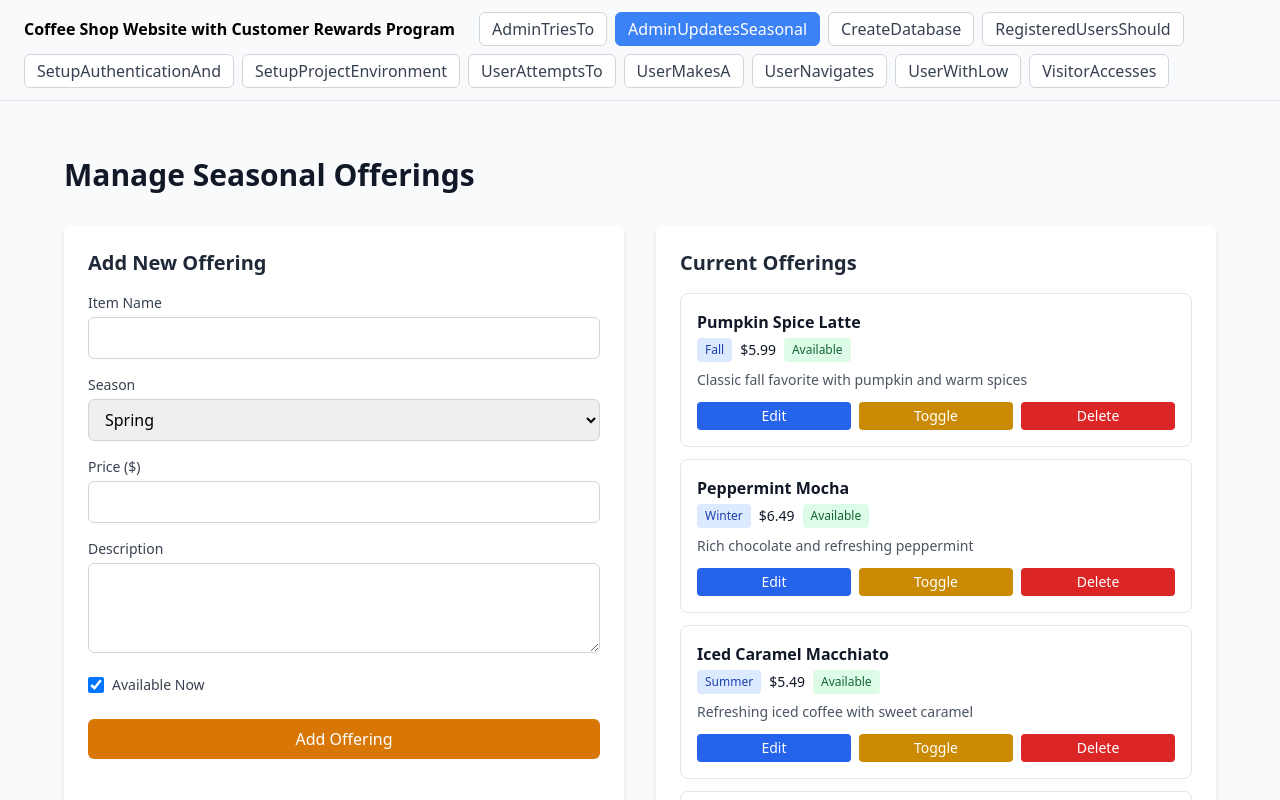
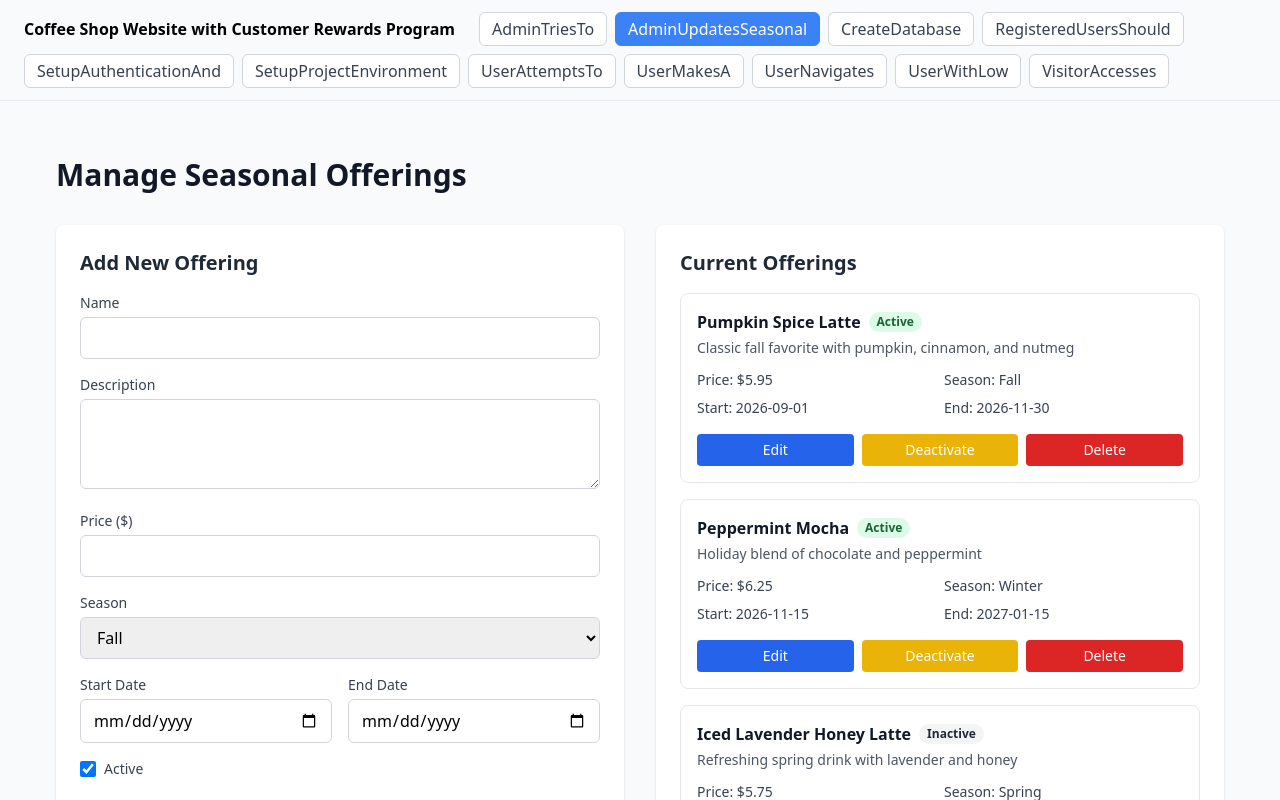
Before and after one commit to dhannan12/pilot-dev-test, a React (Vite) app: page / in a window 1280 px wide. Both pictures are taken after a click on the button "AdminUpdatesSeasonal". Shown: the top 800 px of the page. Built offline with nearby package versions, Linux system fonts and the light colour scheme.

Commit message:
feat: SCRUM-1156 — AdminUpdatesSeasonal

```diff
--- a/src/components/AdminUpdatesSeasonal.tsx
+++ b/src/components/AdminUpdatesSeasonal.tsx
@@ -1,7 +1,7 @@
 /**
- * AdminUpdatesSeasonal — Admin interface for managing seasonal coffee shop offerings
+ * AdminUpdatesSeasonal — Admin panel for managing seasonal coffee shop offerings
  *
- * Features: add/edit seasonal items, toggle availability, delete offerings, season-based categorization, price management
+ * Features: view seasonal items, add/edit offerings, set availability dates, toggle active status, delete items
  *
  * Ticket: SCRUM-1156 | Branch: proto/SCRUM-1151
  */
@@ -11,112 +11,129 @@ import React, { useState } from 'react'
 interface SeasonalOffering {
   id: number
   name: string
+  description: string
+  price: number
   season: string
-  price: number
-  description: string
-  available: boolean
+  startDate: string
+  endDate: string
+  isActive: boolean
 }
 
-const mockSeasonalOfferings: SeasonalOffering[] = [
+const MOCK_SEASONAL_OFFERINGS: SeasonalOffering[] = [
   {
     id: 1,
     name: 'Pumpkin Spice Latte',
+    description: 'Classic fall favorite with pumpkin, cinnamon, and nutmeg',
+    price: 5.95,
     season: 'Fall',
-    price: 5.99,
-    description: 'Classic fall favorite with pumpkin and warm spices',
-    available: true
+    startDate: '2026-09-01',
+    endDate: '2026-11-30',
+    isActive: true,
   },
   {
     id: 2,
     name: 'Peppermint Mocha',
+    description: 'Holiday blend of chocolate and peppermint',
+    price: 6.25,
     season: 'Winter',
-    price: 6.49,
-    description: 'Rich chocolate and refreshing peppermint',
-    available: true
+    startDate: '2026-11-15',
+    endDate: '2027-01-15',
+    isActive: true,
   },
   {
     id: 3,
-    name: 'Iced Caramel Macchiato',
-    season: 'Summer',
-    price: 5.49,
-    description: 'Refreshing iced coffee with sweet caramel',
-    available: true
+    name: 'Iced Lavender Honey Latte',
+    description: 'Refreshing spring drink with lavender and honey',
+    price: 5.75,
+    season: 'Spring',
+    startDate: '2027-03-01',
+    endDate: '2027-05-31',
+    isActive: false,
   },
   {
     id: 4,
-    name: 'Cherry Blossom Tea',
-    season: 'Spring',
-    price: 4.99,
-    description: 'Delicate floral tea celebrating spring',
-    available: false
+    name: 'Strawberry Açaí Refresher',
+    description: 'Light and fruity summer beverage',
+    price: 4.95,
+    season: 'Summer',
+    startDate: '2027-06-01',
+    endDate: '2027-08-31',
+    isActive: false,
   },
   {
     id: 5,
+    name: 'Maple Pecan Latte',
+    description: 'Warm autumn flavors of maple syrup and toasted pecans',
+    price: 6.50,
+    season: 'Fall',
+    startDate: '2026-09-15',
+    endDate: '2026-11-15',
+    isActive: true,
+  },
+  {
+    id: 6,
     name: 'Gingerbread Latte',
+    description: 'Holiday spice blend with ginger and molasses',
+    price: 5.95,
     season: 'Winter',
-    price: 6.29,
-    description: 'Warm ginger and molasses with espresso',
-    available: true
-  }
+    startDate: '2026-12-01',
+    endDate: '2027-01-31',
+    isActive: true,
+  },
 ]
 
 export default function AdminUpdatesSeasonal() {
-  const [offerings, setOfferings] = useState<SeasonalOffering[]>(mockSeasonalOfferings)
+  const [offerings, setOfferings] = useState<SeasonalOffering[]>(MOCK_SEASONAL_OFFERINGS)
   const [editingId, setEditingId] = useState<number | null>(null)
-  const [formData, setFormData] = useState({
+  const [formData, setFormData] = useState<Partial<SeasonalOffering>>({
     name: '',
-    season: 'Spring',
-    price: '',
     description: '',
-    available: true
+    price: 0,
+    season: 'Fall',
+    startDate: '',
+    endDate: '',
+    isActive: true,
   })
 
-  const handleInputChange = (e: React.ChangeEvent<HTMLInputElement | HTMLSelectElement | HTMLTextAreaElement>) => {
-    const { name, value } = e.target
+  const handleInputChange = (e: React.ChangeEvent<HTMLInputElement | HTMLTextAreaElement | HTMLSelectElement>) => {
+    const { name, value, type } = e.target
     setFormData(prev => ({
       ...prev,
-      [name]: value
+      [name]: type === 'number' ? parseFloat(value) : value,
     }))
   }
 
-  const handleAvailableChange = (e: React.ChangeEvent<HTMLInputElement>) => {
+  const handleCheckboxChange = (e: React.ChangeEvent<HTMLInputElement>) => {
     setFormData(prev => ({
       ...prev,
-      available: e.target.checked
+      isActive: e.target.checked,
     }))
   }
 
   const handleSubmit = (e: React.FormEvent) => {
     e.preventDefault()
 
-    if (!formData.name || !formData.price || !formData.description) {
-      return
-    }
-
     if (editingId !== null) {
       // Update existing offering
-      setOfferings(prev => prev.map(offering =>
-        offering.id === editingId
-          ? {
-              ...offering,
-              name: formData.name,
-              season: formData.season,
-              price: parseFloat(formData.price),
-              description: formData.description,
-              available: formData.available
-            }
-          : offering
-      ))
+      setOfferings(prev =>
+        prev.map(item =>
+          item.id === editingId
+            ? { ...item, ...formData } as SeasonalOffering
+            : item
+        )
+      )
       setEditingId(null)
     } else {
       // Add new offering
       const newOffering: SeasonalOffering = {
         id: Math.max(...offerings.map(o => o.id), 0) + 1,
-        name: formData.name,
-        season: formData.season,
-        price: parseFloat(formData.price),
-        description: formData.description,
-        available: formData.available
+        name: formData.name || '',
+        description: formData.description || '',
+        price: formData.price || 0,
+        season: formData.season || 'Fall',
+        startDate: formData.startDate || '',
+        endDate: formData.endDate || '',
+        isActive: formData.isActive ?? true,
       }
       setOfferings(prev => [...prev, newOffering])
     }
@@ -124,71 +141,115 @@ export default function AdminUpdatesSeasonal() {
     // Reset form
     setFormData({
       name: '',
-      season: 'Spring',
-      price: '',
       description: '',
-      available: true
+      price: 0,
+      season: 'Fall',
+      startDate: '',
+      endDate: '',
+      isActive: true,
     })
   }
 
   const handleEdit = (offering: SeasonalOffering) => {
     setEditingId(offering.id)
+    setFormData(offering)
+  }
+
+  const handleDelete = (id: number) => {
+    setOfferings(prev => prev.filter(item => item.id !== id))
+    if (editingId === id) {
+      setEditingId(null)
       setFormData({
-      name: offering.name,
-      season: offering.season,
-      price: offering.price.toString(),
-      description: offering.description,
-      available: offering.available
+        name: '',
+        description: '',
+        price: 0,
+        season: 'Fall',
+        startDate: '',
+        endDate: '',
+        isActive: true,
+      })
+    }
+  }
+
+  const handleCancel = () => {
+    setEditingId(null)
+    setFormData({
+      name: '',
+      description: '',
+      price: 0,
+      season: 'Fall',
+      startDate: '',
+      endDate: '',
+      isActive: true,
     })
   }
 
-  const handleDelete = (id: number) => {
-    setOfferings(prev => prev.filter(offering => offering.id !== id))
-  }
-
-  const handleCancelEdit = () => {
-    setEditingId(null)
-    setFormData({
-      name: '',
-      season: 'Spring',
-      price: '',
-      description: '',
-      available: true
-    })
-  }
-
-  const toggleAvailability = (id: number) => {
-    setOfferings(prev => prev.map(offering =>
-      offering.id === id
-        ? { ...offering, available: !offering.available }
-        : offering
-    ))
+  const toggleActive = (id: number) => {
+    setOfferings(prev =>
+      prev.map(item =>
+        item.id === id ? { ...item, isActive: !item.isActive } : item
+      )
+    )
   }
 
   return (
     <div data-testid="adminupdatesseasonal" className="min-h-screen bg-gray-50 p-8">
-      <div className="max-w-6xl mx-auto">
+      <div className="max-w-7xl mx-auto">
         <h1 className="text-3xl font-bold text-gray-900 mb-8">Manage Seasonal Offerings</h1>
 
         <div className="grid grid-cols-1 lg:grid-cols-2 gap-8">
           {/* Form Section */}
-          <div className="bg-white rounded-lg shadow-md p-6">
+          <div className="bg-white rounded-lg shadow p-6">
             <h2 className="text-xl font-semibold text-gray-800 mb-4">
               {editingId !== null ? 'Edit Offering' : 'Add New Offering'}
             </h2>
+
             <form onSubmit={handleSubmit} className="space-y-4">
               <div>
                 <label htmlFor="name" className="block text-sm font-medium text-gray-700 mb-1">
-                  Item Name
+                  Name
                 </label>
                 <input
-                  type="text"
                   id="name"
                   name="name"
+                  type="text"
                   data-testid="adminupdatesseasonal-name"
-                  value={formData.name}
+                  value={formData.name || ''}
                   onChange={handleInputChange}
-                  className="w-full px-3 py-2 border border-gray-300 rounded-md focus:outline-none focus:ring-2 focus:ring-amber-500"
+                  className="w-full px-3 py-2 border border-gray-300 rounded-md focus:outline-none focus:ring-2 focus:ring-blue-500"
+                  required
+                />
+              </div>
+
+              <div>
+                <label htmlFor="description" className="block text-sm font-medium text-gray-700 mb-1">
+                  Description
+                </label>
+                <textarea
+                  id="description"
+                  name="description"
+                  data-testid="adminupdatesseasonal-description"
+                  value={formData.description || ''}
+                  onChange={handleInputChange}
+                  rows={3}
+                  className="w-full px-3 py-2 border border-gray-300 rounded-md focus:outline-none focus:ring-2 focus:ring-blue-500"
+                  required
+                />
+              </div>
+
+              <div>
+                <label htmlFor="price" className="block text-sm font-medium text-gray-700 mb-1">
+                  Price ($)
+                </label>
+                <input
+                  id="price"
+                  name="price"
+                  type="number"
+                  step="0.01"
+                  data-testid="adminupdatesseasonal-price"
+                  value={formData.price || ''}
+                  onChange={handleInputChange}
+                  className="w-full px-3 py-2 border border-gray-300 rounded-md focus:outline-none focus:ring-2 focus:ring-blue-500"
                   required
                 />
               </div>
@@ -201,9 +262,10 @@ export default function AdminUpdatesSeasonal() {
                   id="season"
                   name="season"
                   data-testid="adminupdatesseasonal-season"
-                  value={formData.season}
+                  value={formData.season || 'Fall'}
                   onChange={handleInputChange}
-                  className="w-full px-3 py-2 border border-gray-300 rounded-md focus:outline-none focus:ring-2 focus:ring-amber-500"
+                  className="w-full px-3 py-2 border border-gray-300 rounded-md focus:outline-none focus:ring-2 focus:ring-blue-500"
+                  required
                 >
                   <option value="Spring">Spring</option>
                   <option value="Summer">Summer</option>
@@ -212,69 +274,70 @@ export default function AdminUpdatesSeasonal() {
                 </select>
               </div>
 
+              <div className="grid grid-cols-2 gap-4">
                 <div>
-                <label htmlFor="price" className="block text-sm font-medium text-gray-700 mb-1">
-                  Price ($)
+                  <label htmlFor="startDate" className="block text-sm font-medium text-gray-700 mb-1">
+                    Start Date
                   </label>
                   <input
-                  type="number"
-                  id="price"
-                  name="price"
-                  data-testid="adminupdatesseasonal-price"
-                  value={formData.price}
+                    id="startDate"
+                    name="startDate"
+                    type="date"
+                    data-testid="adminupdatesseasonal-startdate"
+                    value={formData.startDate || ''}
                     onChange={handleInputChange}
-                  step="0.01"
-                  min="0"
-                  className="w-full px-3 py-2 border border-gray-300 rounded-md focus:outline-none focus:ring-2 focus:ring-amber-500"
+                    className="w-full px-3 py-2 border border-gray-300 rounded-md focus:outline-none focus:ring-2 focus:ring-blue-500"
                     required
                   />
                 </div>
 
                 <div>
-                <label htmlFor="description" className="block text-sm font-medium text-gray-700 mb-1">
-                  Description
+                  <label htmlFor="endDate" className="block text-sm font-medium text-gray-700 mb-1">
+                    End Date
                   </label>
-                <textarea
-                  id="description"
-                  name="description"
-                  data-testid="adminupdatesseasonal-description"
-                  value={formData.description}
+                  <input
+                    id="endDate"
+                    name="endDate"
+                    type="date"
+                    data-testid="adminupdatesseasonal-enddate"
+                    value={formData.endDate || ''}
                     onChange={handleInputChange}
-                  rows={3}
-                  className="w-full px-3 py-2 border border-gray-300 rounded-md focus:outline-none focus:ring-2 focus:ring-amber-500"
+                    className="w-full px-3 py-2 border border-gray-300 rounded-md focus:outline-none focus:ring-2 focus:ring-blue-500"
                     required
                   />
+                </div>
               </div>
 
               <div className="flex items-center">
                 <input
+                  id="isActive"
+                  name="isActive"
                   type="checkbox"
-                  id="available"
-                  name="available"
-                  data-testid="adminupdatesseasonal-available"
-                  checked={formData.available}
-                  onChange={handleAvailableChange}
-                  className="w-4 h-4 text-amber-600 border-gray-300 rounded focus:ring-amber-500"
+                  data-testid="adminupdatesseasonal-isactive"
+                  checked={formData.isActive ?? true}
+                  onChange={handleCheckboxChange}
+                  className="h-4 w-4 text-blue-600 border-gray-300 rounded focus:ring-blue-500"
                 />
-                <label htmlFor="available" className="ml-2 text-sm font-medium text-gray-700">
-                  Available Now
+                <label htmlFor="isActive" className="ml-2 block text-sm text-gray-700">
+                  Active
                 </label>
               </div>
 
-              <div className="flex gap-2 pt-2">
+              <div className="flex gap-3 pt-2">
                 <button
                   type="submit"
                   data-testid="adminupdatesseasonal-submit"
-                  className="flex-1 bg-amber-600 text-white px-4 py-2 rounded-md hover:bg-amber-700 focus:outline-none focus:ring-2 focus:ring-amber-500 font-medium"
+                  className="flex-1 bg-blue-600 text-white px-4 py-2 rounded-md hover:bg-blue-700 transition-colors font-medium"
                 >
                   {editingId !== null ? 'Update Offering' : 'Add Offering'}
                 </button>
+
                 {editingId !== null && (
                   <button
                     type="button"
                     data-testid="adminupdatesseasonal-cancel"
-                    onClick={handleCancelEdit}
-                    className="px-4 py-2 border border-gray-300 rounded-md hover:bg-gray-50 focus:outline-none focus:ring-2 focus:ring-gray-500 font-medium"
+                    onClick={handleCancel}
+                    className="px-4 py-2 border border-gray-300 rounded-md hover:bg-gray-50 transition-colors font-medium"
                   >
                     Cancel
                   </button>
@@ -284,9 +347,10 @@ export default function AdminUpdatesSeasonal() {
           </div>
 
           {/* List Section */}
-          <div className="bg-white rounded-lg shadow-md p-6">
+          <div className="bg-white rounded-lg shadow p-6">
             <h2 className="text-xl font-semibold text-gray-800 mb-4">Current Offerings</h2>
-            <div data-testid="adminupdatesseasonal-list" className="space-y-3">
+
+            <div data-testid="adminupdatesseasonal-list" className="space-y-4 max-h-[600px] overflow-y-auto">
               {offerings.length === 0 ? (
                 <p className="text-gray-500 text-center py-8">No seasonal offerings yet</p>
               ) : (
@@ -294,50 +358,62 @@ export default function AdminUpdatesSeasonal() {
                   <div
                     key={offering.id}
                     data-testid="adminupdatesseasonal-item"
-                    className="border border-gray-200 rounded-lg p-4 hover:shadow-md transition-shadow"
+                    className={`border rounded-lg p-4 ${
+                      editingId === offering.id ? 'border-blue-500 bg-blue-50' : 'border-gray-200'
+                    }`}
                   >
                     <div className="flex justify-between items-start mb-2">
                       <div className="flex-1">
-                        <h3 className="font-semibold text-gray-900">{offering.name}</h3>
-                        <div className="flex gap-2 items-center mt-1">
-                          <span className="inline-block px-2 py-1 text-xs font-medium bg-blue-100 text-blue-800 rounded">
-                            {offering.season}
-                          </span>
-                          <span className="text-sm font-medium text-gray-900">
-                            ${offering.price.toFixed(2)}
-                          </span>
+                        <h3 className="font-semibold text-gray-900 flex items-center gap-2">
+                          {offering.name}
                           <span
-                            className={`inline-block px-2 py-1 text-xs font-medium rounded ${
-                              offering.available
+                            className={`text-xs px-2 py-0.5 rounded-full ${
+                              offering.isActive
                                 ? 'bg-green-100 text-green-800'
-                                : 'bg-red-100 text-red-800'
+                                : 'bg-gray-100 text-gray-800'
                             }`}
                           >
-                            {offering.available ? 'Available' : 'Unavailable'}
+                            {offering.isActive ? 'Active' : 'Inactive'}
                           </span>
+                        </h3>
+                        <p className="text-sm text-gray-600 mt-1">{offering.description}</p>
                       </div>
                     </div>
+
+                    <div className="grid grid-cols-2 gap-2 text-sm text-gray-700 mt-3">
+                      <div>
+                        <span className="font-medium">Price:</span> ${offering.price.toFixed(2)}
                       </div>
-                    <p className="text-sm text-gray-600 mb-3">{offering.description}</p>
-                    <div className="flex gap-2">
+                      <div>
+                        <span className="font-medium">Season:</span> {offering.season}
+                      </div>
+                      <div>
+                        <span className="font-medium">Start:</span> {offering.startDate}
+                      </div>
+                      <div>
+                        <span className="font-medium">End:</span> {offering.endDate}
+                      </div>
+                    </div>
+
+                    <div className="flex gap-2 mt-4">
                       <button
                         data-testid="adminupdatesseasonal-edit"
                         onClick={() => handleEdit(offering)}
-                        className="flex-1 bg-blue-600 text-white px-3 py-1 rounded text-sm hover:bg-blue-700 focus:outline-none focus:ring-2 focus:ring-blue-500"
+                        className="flex-1 bg-blue-600 text-white text-sm px-3 py-1.5 rounded hover:bg-blue-700 transition-colors"
                       >
                         Edit
                       </button>
                       <button
                         data-testid="adminupdatesseasonal-toggle"
-                        onClick={() => toggleAvailability(offering.id)}
-                        className="flex-1 bg-yellow-600 text-white px-3 py-1 rounded text-sm hover:bg-yellow-700 focus:outline-none focus:ring-2 focus:ring-yellow-500"
+                        onClick={() => toggleActive(offering.id)}
+                        className="flex-1 bg-yellow-500 text-white text-sm px-3 py-1.5 rounded hover:bg-yellow-600 transition-colors"
                       >
-                        Toggle
+                        {offering.isActive ? 'Deactivate' : 'Activate'}
                       </button>
                       <button
                         data-testid="adminupdatesseasonal-delete"
                         onClick={() => handleDelete(offering.id)}
-                        className="flex-1 bg-red-600 text-white px-3 py-1 rounded text-sm hover:bg-red-700 focus:outline-none focus:ring-2 focus:ring-red-500"
+                        className="flex-1 bg-red-600 text-white text-sm px-3 py-1.5 rounded hover:bg-red-700 transition-colors"
                       >
                         Delete
                       </button>
```
Also changed, not shown: 1 other file (tests, documents, lock files or other folders). Lines whose indentation alone changed are shown as unchanged.
